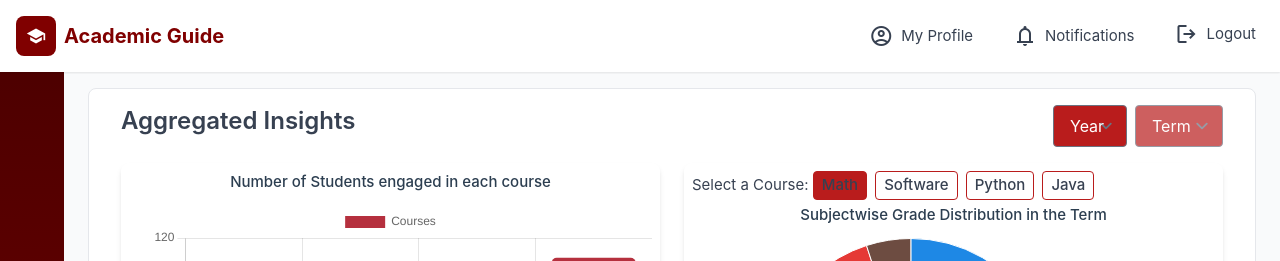
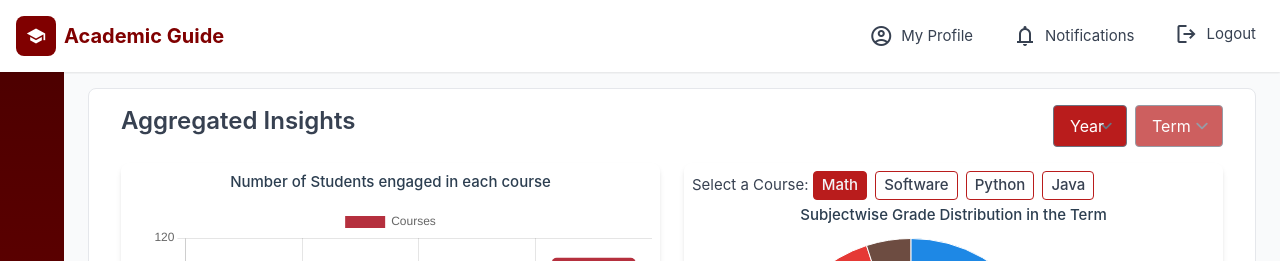
Before and after one commit to ALikesToCode/soft-engg-project-jan-2025-se-Jan-26, a Vue app in the folder frontend/: page /faculty/dashboard in a window 1280 px wide. Shown: the top 261 px of the page. Built offline with nearby package versions, Linux system fonts and the light colour scheme.

Commit message:
faculty dashboard insights feature

```diff
--- a/frontend/src/views/faculty/components/GradeDistributionChart.vue
+++ b/frontend/src/views/faculty/components/GradeDistributionChart.vue
@@ -93,9 +93,9 @@ export default {
     <div class="mb-1">
       <span class="text-gray-700">Select a Course: </span>
       <button
-        :class="course === activeCourse ? 'bg-red-700 text-gray-100' : ''"
+        :class="course === activeCourse ? 'bg-red-700 text-gray-100' : 'text-gray-700'"
         @click="chooseSubjectData(course)"
-        class="border border-red-700 text-gray-700 px-2 py-[2px] mr-2 rounded font-medium"
+        class="border border-red-700 px-2 py-[2px] mr-2 rounded font-medium"
         v-for="course in Object.keys(gradeData)"
         :key="course"
       >
```
